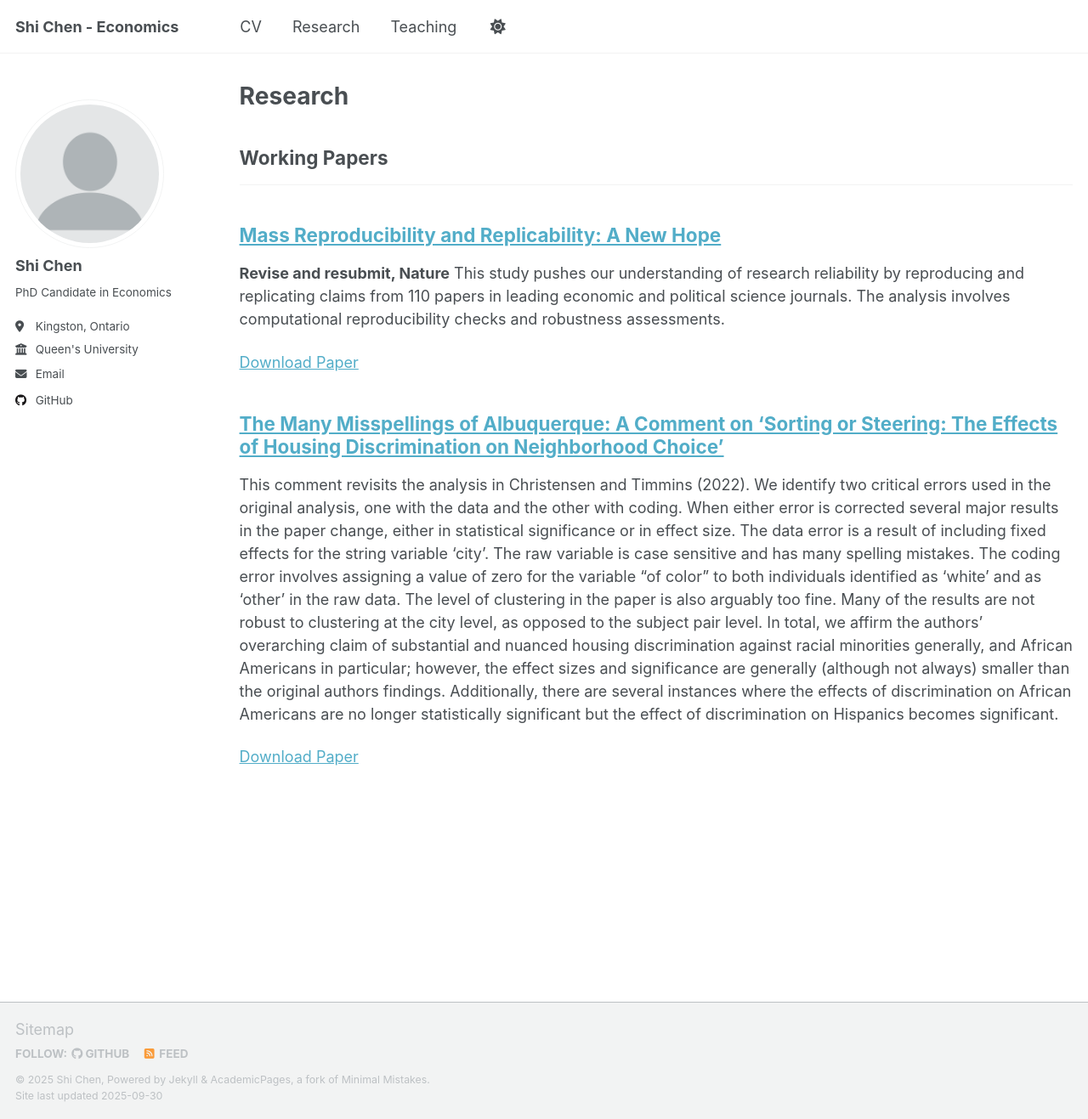
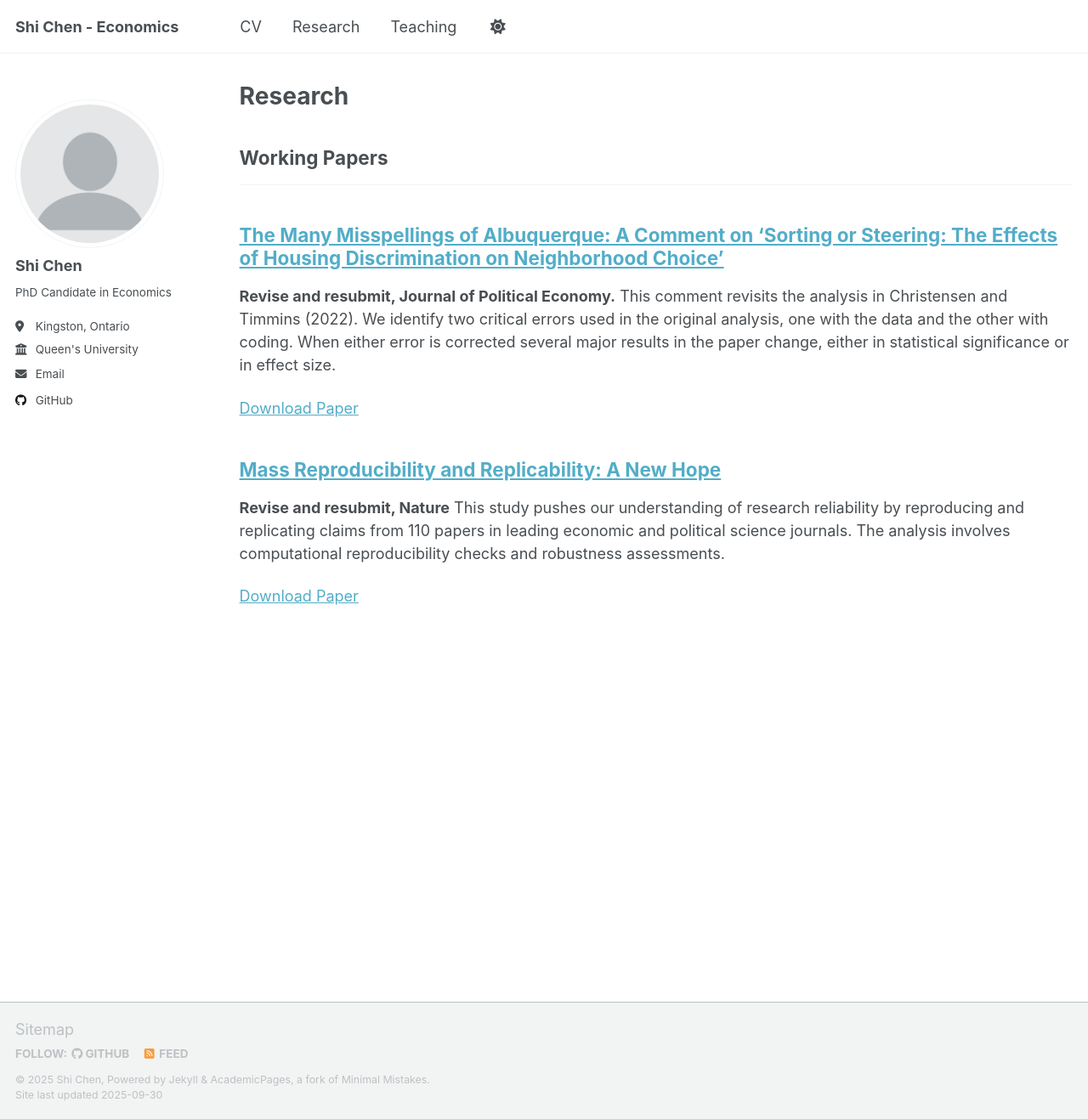
Before and after one commit to shichen14/shichen14.github.io, a Jekyll site: the page built from _pages/publications.html, in a window 1280 px wide and 1317 px high. Shown: the whole window at 85% size. Built offline with Jekyll 4.4.1, drawn with Linux system fonts in a browser that asks for light colours; a script that is not in the unit is left out.

Commit message:
Update 2025-09-18-HUD-comment.md

```diff
--- a/_publications/2025-09-18-HUD-comment.md
+++ b/_publications/2025-09-18-HUD-comment.md
@@ -3,8 +3,8 @@ title: "The Many Misspellings of Albuquerque: A Comment on 'Sorting or Steering:
 collection: publications
 category: manuscripts
 permalink: /publication/2025-09-18-HUD-comment
-excerpt: 'This comment revisits the analysis in Christensen and Timmins (2022). We identify two critical errors used in the original analysis, one with the data and the other with coding. When either error is corrected several major results in the paper change, either in statistical significance or in effect size. The data error is a result of including fixed effects for the string variable ‘city’. The raw variable is case sensitive and has many spelling mistakes. The coding error involves assigning a value of zero for the variable “of color” to both individuals identified as ‘white’ and as ‘other’ in the raw data. The level of clustering in the paper is also arguably too fine. Many of the results are not robust to clustering at the city level, as opposed to the subject pair level. In total, we affirm the authors’ overarching claim of substantial and nuanced housing discrimination against racial minorities generally, and African Americans in particular; however, the effect sizes and significance are generally (although not always) smaller than the original authors findings. Additionally, there are several instances where the effects of discrimination on African Americans are no longer statistically significant but the effect of discrimination on Hispanics becomes significant.'
-date: 2024-03-01
+excerpt: '**Revise and resubmit, Journal of Political Economy.** This comment revisits the analysis in Christensen and Timmins (2022). We identify two critical errors used in the original analysis, one with the data and the other with coding. When either error is corrected several major results in the paper change, either in statistical significance or in effect size.'
+date: 2024-04-01
 venue:
 slidesurl:
 paperurl: 'https://www.econstor.eu/bitstream/10419/286601/1/I4R-DP108.pdf'
```
